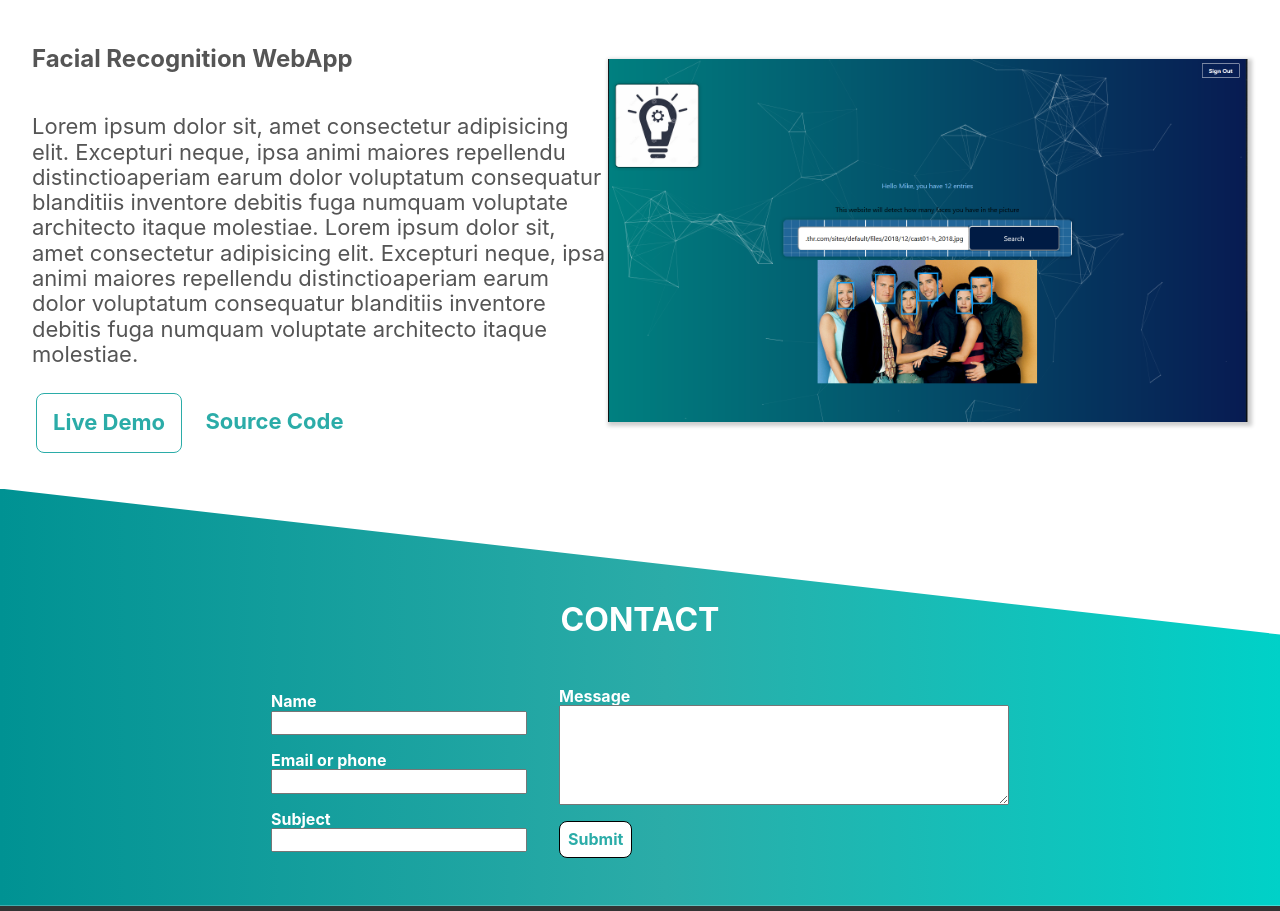
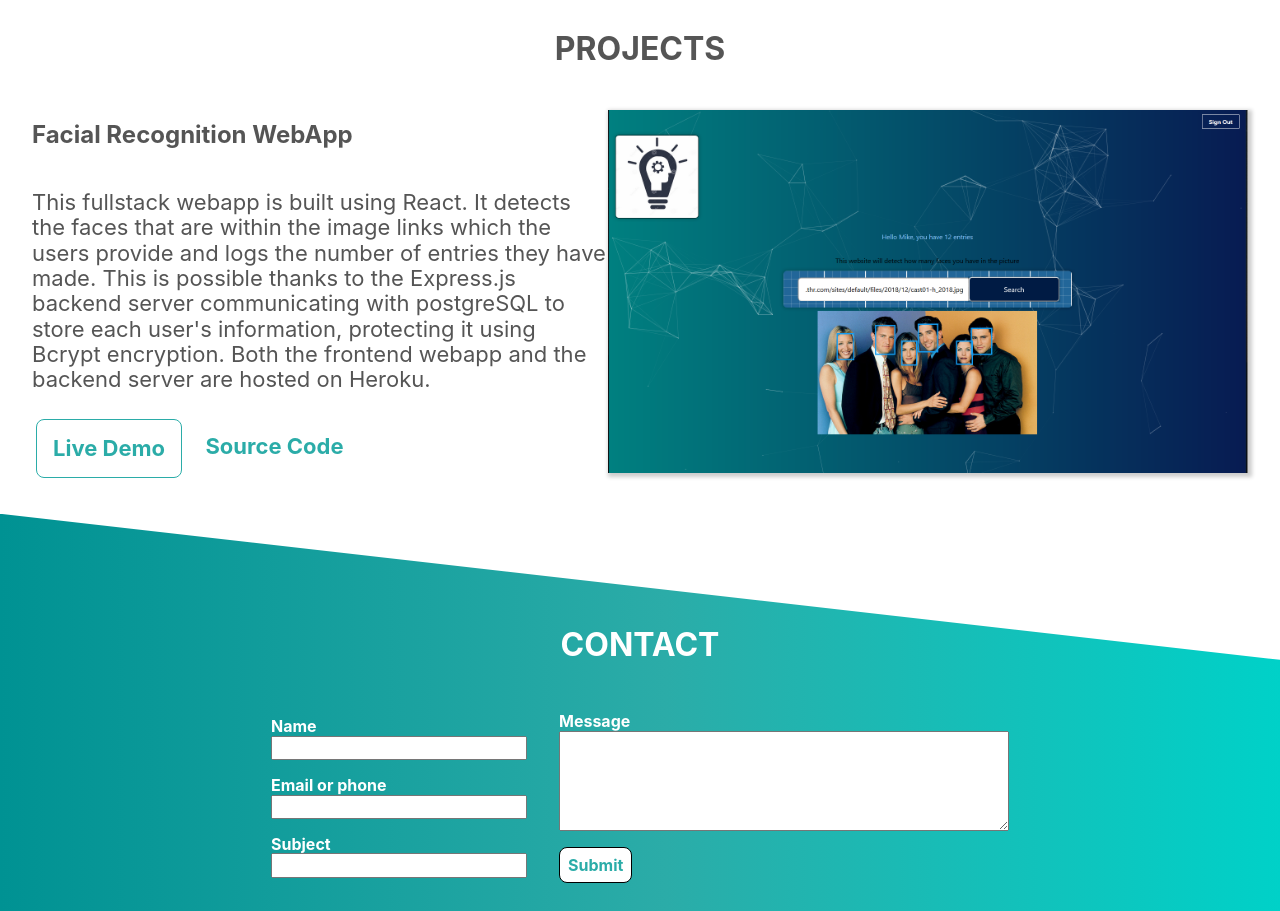
Before and after one commit to KuhnTran/portfolio, a React (Create React App) app: page / in a window 1280 px wide. Shown: the part 1675-2586 px from the top of the page. Built offline with nearby package versions, Linux system fonts and the light colour scheme.

Commit message:
finishing the webpage

```diff
--- a/src/components/AboutMePage/AboutMePage.js
+++ b/src/components/AboutMePage/AboutMePage.js
@@ -23,6 +23,6 @@ class AboutMePage extends React.Component
 }
 
 const name = 'Harry';
-const aboutMeMessage = `Coming to the USA in 2014, Harry chose Computer Science to pursue as his career. He started going to Orange Coast College, where he received the Basil Peterson Scholarship for academic excellence. Transfering to the University of California, Irvine in 2017, ${name} chose to specialize in System and Software. Graduating from UC Irvine with Latin Honor, ${name} started his career by becoming a freelance Developer.`
+const aboutMeMessage = `Coming to the USA in 2014, Harry chose Computer Science to pursue as his career. He started going to Orange Coast College, where he received the Basil Peterson Scholarship for academic excellence. Transfering to the University of California, Irvine in 2017, ${name} chose to specialize in System and Software. Graduating from UC Irvine with Latin Honor, ${name} started his career by becoming a freelance Developer. \n On the side, ${name} plays the piano, giving him his artistic taste. His professionalism as well as attention to details guarantee to satisfy his clients.`
 
 export default AboutMePage;
--- a/src/components/ProjectsPage/ProjectPage.js
+++ b/src/components/ProjectsPage/ProjectPage.js
@@ -1,5 +1,5 @@
 import React from 'react'
-import facial_recognition from './../../assets/facial_recognition.png'
+import facialRecognitionImg from './../../assets/facial_recognition.png'
 import './ProjectPage.scss'
 import Fade from 'react-reveal/Fade'
 
@@ -13,7 +13,7 @@ const ProjectsPage = (props) =>
             <div id='project-content' className='ma4'>
                 <div className='flex flex-column'>
                     <Fade left><h2>Facial Recognition WebApp</h2></Fade>
-                    <Fade left><p id='description'>Lorem ipsum dolor sit, amet consectetur adipisicing elit. Excepturi neque, ipsa animi maiores repellendu distinctioaperiam earum dolor voluptatum consequatur blanditiis inventore debitis fuga numquam voluptate architecto itaque molestiae. Lorem ipsum dolor sit, amet consectetur adipisicing elit. Excepturi neque, ipsa animi maiores repellendu distinctioaperiam earum dolor voluptatum consequatur blanditiis inventore debitis fuga numquam voluptate architecto itaque molestiae.</p></Fade>
+                    <Fade left><p id='description'>{facialDescription}</p></Fade>
                     <Fade bottom big><div className='flex flex-row'>
                         <a className='whiteBackground ba pa3 b br3 ma1 pointer'
                             href='https://obscure-gorge-95036.herokuapp.com/'>Live Demo</a>
@@ -22,7 +22,9 @@ const ProjectsPage = (props) =>
                     </div></Fade>
                 </div>
                 <div className='flex flex-column justify-center items-center'>
-                <Fade right big><img id='project-img' className='shadow-3 grow' src={facial_recognition} alt='Facial Recognition App' width='700' heigh='auto'></img></Fade>
+                <Fade right big><img id='project-img' className='shadow-3 grow'
+                    src={facialRecognitionImg} alt='Facial Recognition App'
+                    width='700' heigh='auto'></img></Fade>
                 </div>
             </div>
 
@@ -30,4 +32,6 @@ const ProjectsPage = (props) =>
     )
 }
 
+const facialDescription = `This fullstack webapp is built using React. It detects the faces that are within the image links which the users provide and logs the number of entries they have made. This is possible thanks to the Express.js backend server communicating with postgreSQL to store each user's information, protecting it using Bcrypt encryption. Both the frontend webapp and the backend server are hosted on Heroku.`
+
 export default ProjectsPage;
```
